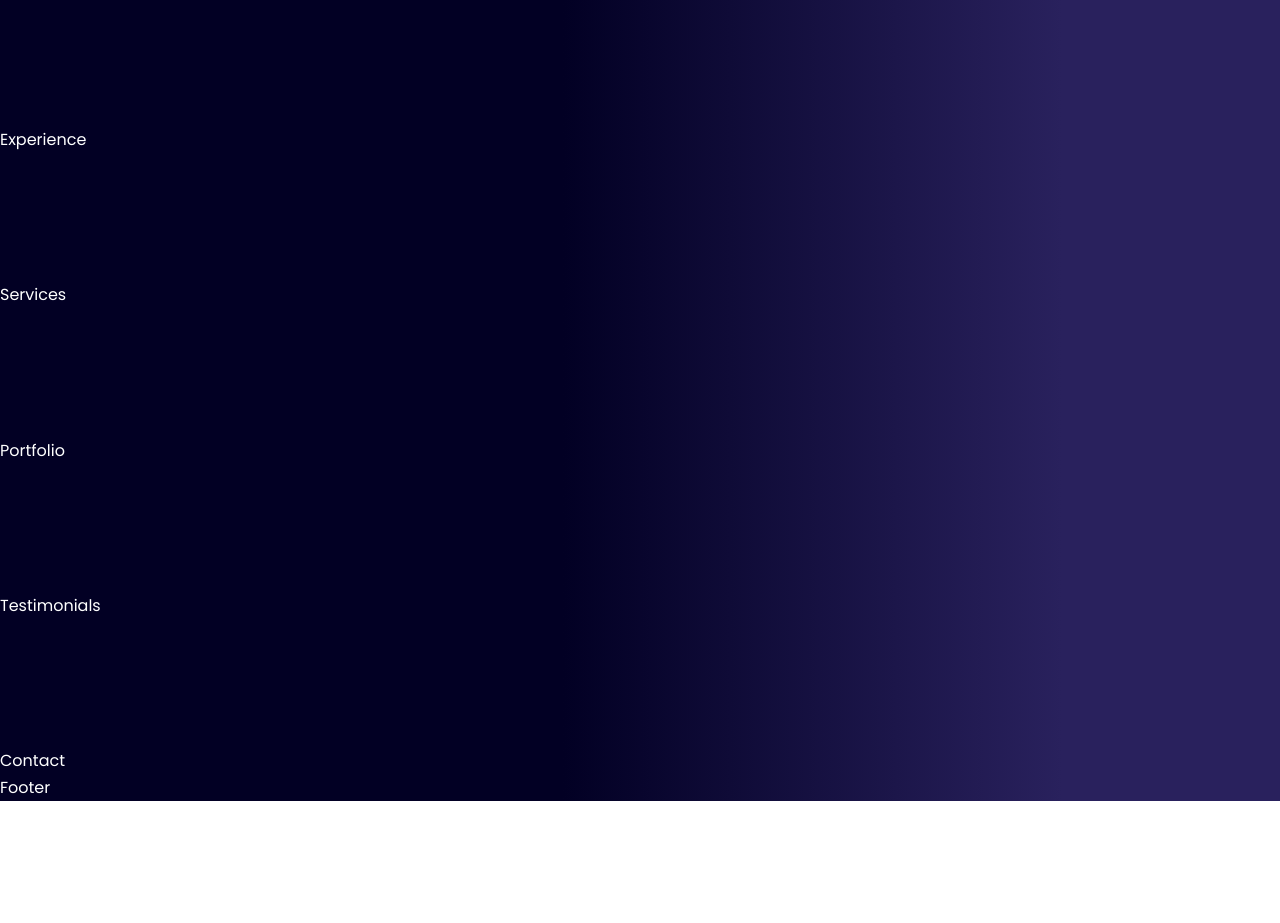
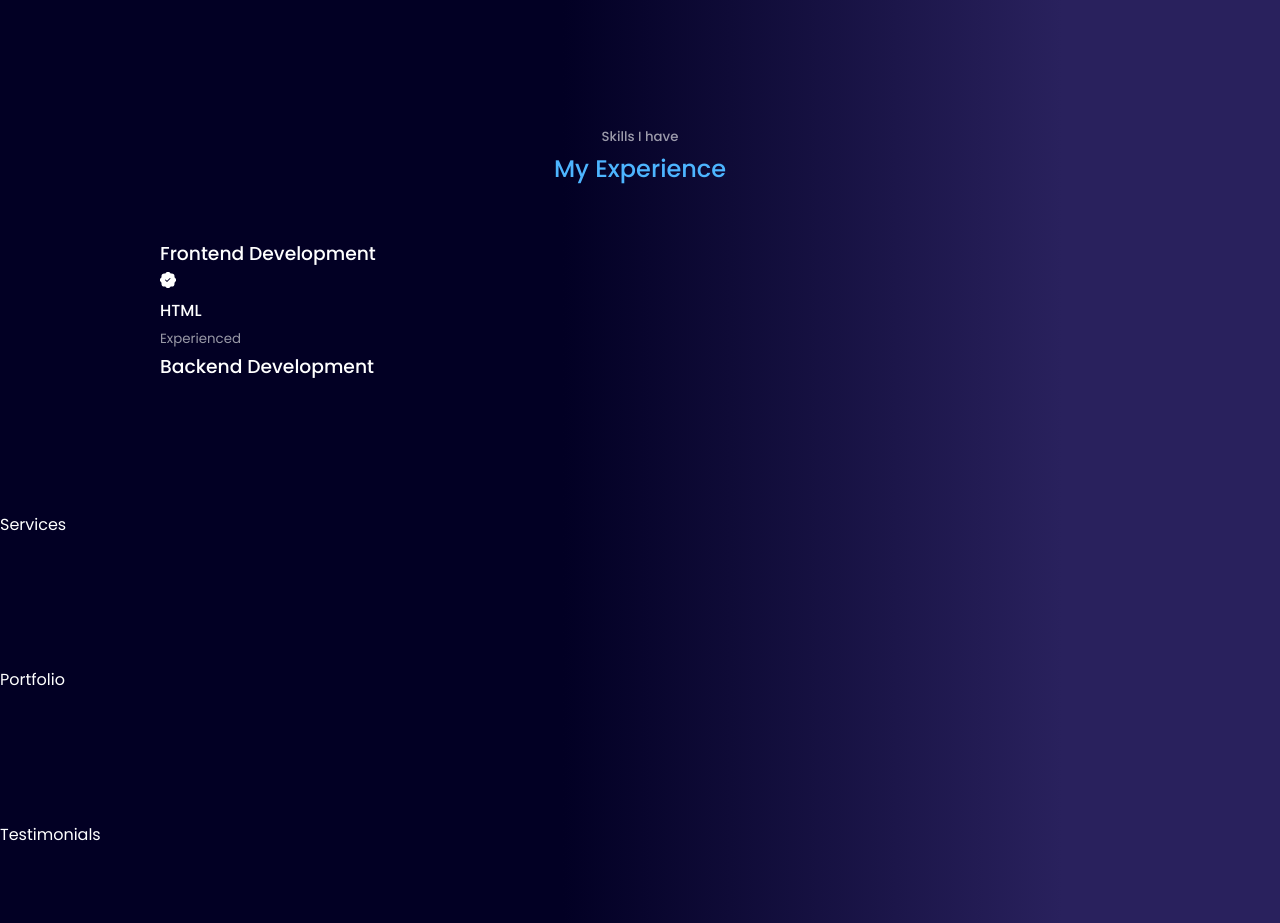
Before and after one commit to edwinjmenendez/dev-portfolio, a React (Create React App) app: page / in a window 1280 px wide. Shown: the part 1624-2547 px from the top of the page. Before the commit the page ends 2425 px from the top, so only its background shows below. Built offline with nearby package versions, Linux system fonts and the light colour scheme.

Commit message:
example skill

```diff
--- a/src/components/experience/Experience.jsx
+++ b/src/components/experience/Experience.jsx
@@ -1,9 +1,33 @@
 import React from 'react'
+import { BsFillPatchCheckFill } from 'react-icons/bs';
 import './Experience.css'
 
 const Experience = () => {
+
   return (
-    <section id='experience'>Experience</section>
+    <section id='experience'>
+      <h5>Skills I have</h5>
+      <h2>My Experience</h2>
+
+      <div className="container experience_container">
+        <div className="experience_frontend">
+          <h3>Frontend Development</h3>
+          <div className="experience_content">
+            <article className='experience_details'>
+              <BsFillPatchCheckFill />
+              <h4>HTML</h4>
+              <small className='text-light'>Experienced</small>
+            </article>
+          </div>
+        </div>
+        <div className="experience_backend">
+          <h3>Backend Development</h3>
+            <div className="experience_content">
+              <article className='experience_details' ></article>
+            </div>
+          </div>
+      </div>
+    </section>
   )
 }
 
```
